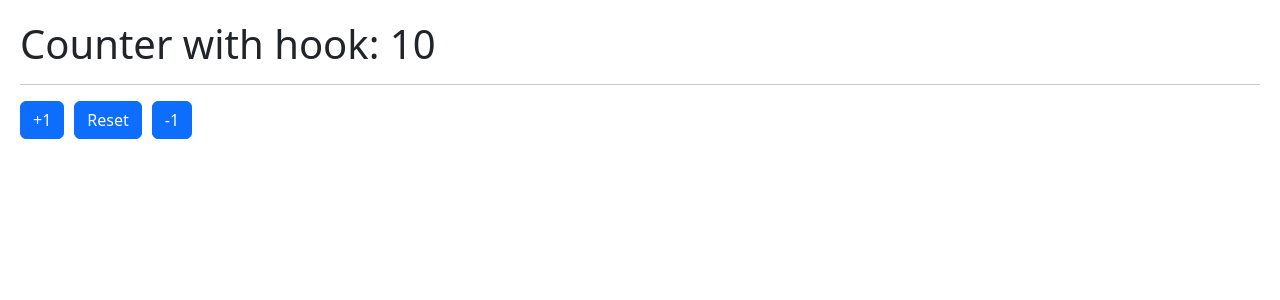
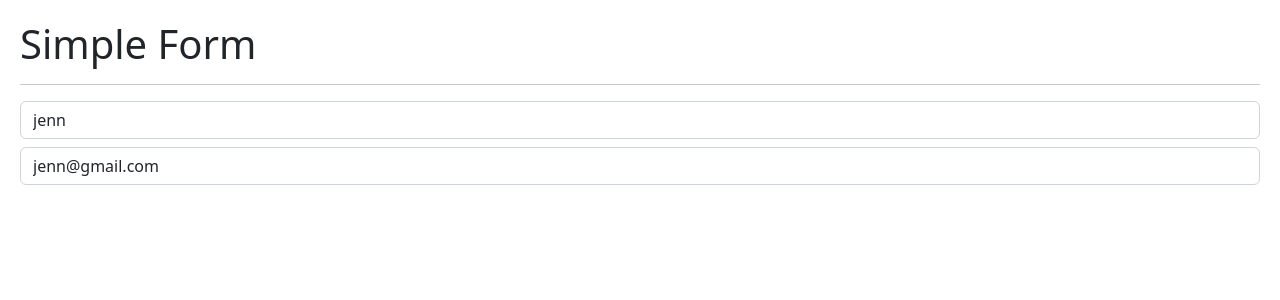
Before and after one commit to jennIntriago/HooksApp, a React (Vite) app: page / in a window 1280 px wide. Shown: the top 300 px of the page. Built offline with nearby package versions, Linux system fonts and the light colour scheme.

Commit message:
uso de hook useEffect

```diff
--- /dev/null
+++ b/src/02-useEffect/SimpleForm.jsx
@@ -0,0 +1,55 @@
+import { useEffect, useState } from "react";
+
+export const SimpleForm = () => {
+  const [formState, setFormState] = useState({
+    username: "jenn",
+    email: "jenn@gmail.com",
+  });
+
+  const { username, email } = formState;
+
+  const onInputChange = ({ target }) => {
+    const { name, value } = target;
+    setFormState({
+      ...formState,
+      [name]: value,
+    });
+  };
+
+  useEffect(() => {
+    console.log("useEffect called!");
+  }, []);
+
+  // Este Hook se dispara cada vez que cambia el formulario
+  useEffect(() => {
+    console.log("FormState changed!");
+  }, [formState]);
+
+  // Este Hook se dispara cada vez que cambia el EMAIL
+  useEffect(() => {
+    console.log("EMAIL changed!");
+  }, [email]);
+
+  return (
+    <>
+      <h1>Simple Form</h1>
+      <hr></hr>
+      <input
+        type="text"
+        className="form-control"
+        placeholder="Username"
+        name="username"
+        value={username}
+        onChange={onInputChange}
+      />
+      <input
+        type="email"
+        className="form-control mt-2"
+        placeholder="jenn@jenn.com"
+        name="email"
+        value={email}
+        onChange={onInputChange}
+      />
+    </>
+  );
+};
--- a/src/main.jsx
+++ b/src/main.jsx
@@ -1,13 +1,14 @@
 import React from "react";
 import ReactDOM from "react-dom/client";
 // import { CounterApp } from "./01-useState/CounterApp";
-import { CounterWithCustomHook } from "./01-useState/CounterWithCustomHook";
+// import { CounterWithCustomHook } from "./01-useState/CounterWithCustomHook";
+import { SimpleForm } from "./02-useEffect/SimpleForm";
 // import { HooksApp } from "./HooksApp";
 
 import "./index.css";
 
 ReactDOM.createRoot(document.getElementById("root")).render(
   <React.StrictMode>
-    <CounterWithCustomHook />
+    <SimpleForm />
   </React.StrictMode>
 );
```
